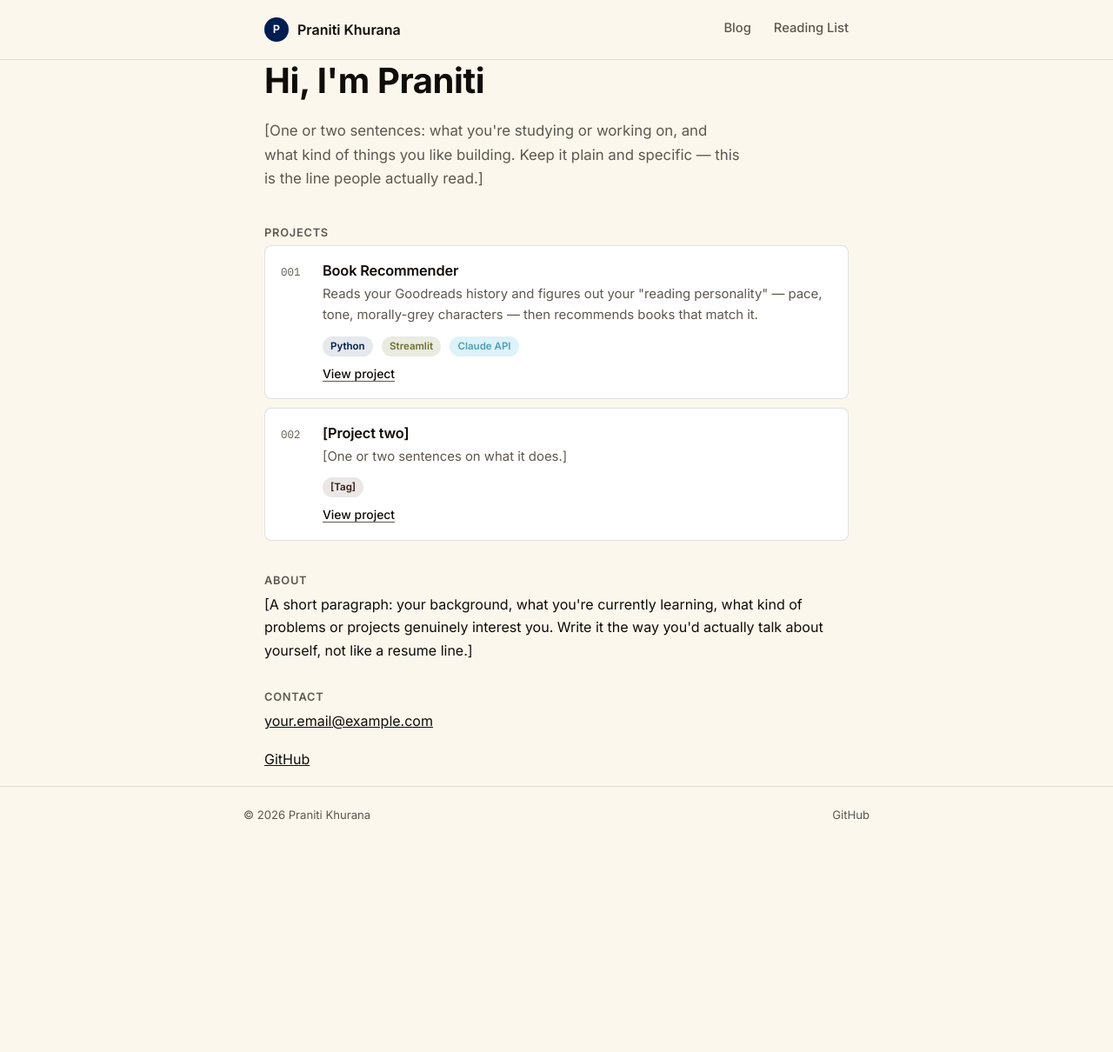
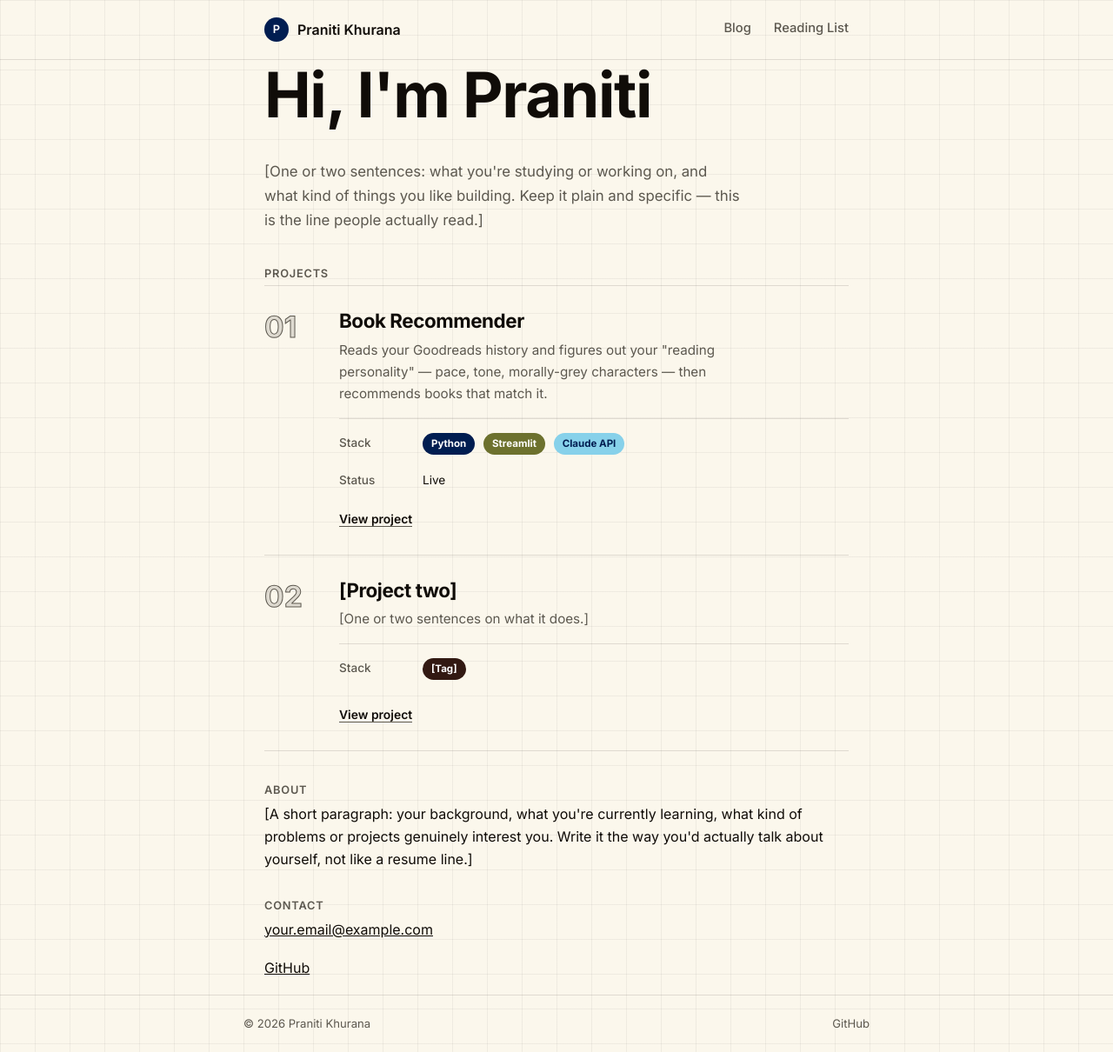
Before and after one commit to pranitidumb/pranitidumb.github.io, a Jekyll site: the page built from index.md, in a window 1280 px wide. Shown: the whole page at 87% size. Built offline with Jekyll 4.4.1, drawn with Linux system fonts in a browser that asks for light colours; before the commit the page ends 971 px from its top, so only the background shows below that.

Commit message:
Add texture and type-forward redesign

```diff
--- a/assets/css/style.css
+++ b/assets/css/style.css
@@ -3,6 +3,7 @@
   --bg:         #FBF7EC;   /* cream canvas */
   --surface:    #FFFFFF;   /* card/row background */
   --border:     rgba(16, 12, 8, 0.12);
+  --grid-line:  rgba(16, 12, 8, 0.05);
   --ink:        #100C08;   /* smoky black - primary text */
   --ink-soft:   #5C584F;   /* muted warm gray for secondary text */
 
@@ -26,6 +27,10 @@ html { scroll-behavior: smooth; }
 body {
   margin: 0;
   background: var(--bg);
+  background-image:
+    linear-gradient(var(--grid-line) 1px, transparent 1px),
+    linear-gradient(90deg, var(--grid-line) 1px, transparent 1px);
+  background-size: 40px 40px;
   color: var(--ink);
   font-family: var(--sans);
   font-size: 16px;
@@ -117,11 +122,11 @@ main {
 h1, h2, h3 {
   font-family: var(--sans);
   font-weight: 700;
-  line-height: 1.2;
+  line-height: 1.1;
   margin: 0 0 0.5em;
-  letter-spacing: -0.01em;
+  letter-spacing: -0.02em;
 }
-h1 { font-size: clamp(1.9rem, 5vw, 2.5rem); }
+h1 { font-size: clamp(2.6rem, 8vw, 4.5rem); }
 h2 {
   font-size: 0.8rem;
   margin-top: 2.6em;
@@ -150,64 +155,83 @@ p { margin: 0 0 1.1em; }
   margin-bottom: 2.4em;
 }
 
-/* ---------- database-style entry rows (projects, posts, books) ---------- */
+/* ---------- type-forward entry list (projects, books) ---------- */
 .entry-list {
   display: flex;
   flex-direction: column;
-  gap: 10px;
   margin: 0 0 2.4em;
 }
 .entry-row {
-  background: var(--surface);
-  border: 1px solid var(--border);
-  border-radius: var(--radius);
-  padding: 16px 18px;
   display: flex;
-  gap: 16px;
-  align-items: baseline;
+  gap: 20px;
+  padding: 28px 0;
+  border-top: 1px solid var(--border);
 }
+.entry-list .entry-row:last-child { border-bottom: 1px solid var(--border); }
 .entry-index {
-  font-family: var(--mono);
-  font-size: 0.78rem;
-  color: var(--ink-soft);
+  font-family: var(--sans);
+  font-size: 2.1rem;
+  font-weight: 700;
+  color: var(--border);
+  -webkit-text-stroke: 1px var(--ink-soft);
   flex: 0 0 auto;
-  width: 32px;
-  padding-top: 3px;
+  line-height: 1;
+  padding-top: 2px;
+  width: 66px;
 }
 .entry-body { flex: 1 1 auto; min-width: 0; }
 .entry-row h3 {
-  font-size: 1.02rem;
-  margin: 0 0 4px;
-  font-weight: 600;
+  font-size: 1.4rem;
+  margin: 0 0 8px;
+  font-weight: 700;
 }
 .entry-row p {
   color: var(--ink-soft);
-  font-size: 0.93rem;
-  margin: 0 0 8px;
+  font-size: 0.95rem;
+  margin: 0 0 14px;
+  max-width: 52ch;
 }
+.entry-meta {
+  border-top: 1px solid var(--border);
+  padding-top: 10px;
+  margin-bottom: 14px;
+}
+.entry-meta-row {
+  display: flex;
+  gap: 16px;
+  padding: 6px 0;
+  font-size: 0.85rem;
+}
+.entry-meta-row dt {
+  color: var(--ink-soft);
+  width: 80px;
+  flex: 0 0 auto;
+  font-weight: 500;
+}
+.entry-meta-row dd { margin: 0; }
 .entry-row a.entry-link {
   font-size: 0.87rem;
-  font-weight: 500;
+  font-weight: 600;
   color: var(--ink);
   text-decoration: none;
   border-bottom: 1px solid var(--ink-soft);
 }
 .entry-row a.entry-link:hover { color: var(--navy); border-color: var(--navy); }
 
-/* colored tag pills, Notion-property style */
+/* filled, bolder tag pills */
 .tag {
   display: inline-block;
   font-size: 0.72rem;
-  font-weight: 600;
-  padding: 2px 9px;
+  font-weight: 700;
+  padding: 3px 10px;
   border-radius: 999px;
   margin: 0 6px 6px 0;
 }
-.tag-navy      { background: rgba(0, 29, 81, 0.1);    color: var(--navy); }
-.tag-olive     { background: rgba(109, 113, 46, 0.14); color: var(--olive); }
-.tag-burgundy  { background: rgba(92, 14, 34, 0.1);    color: var(--burgundy); }
-.tag-mahogany  { background: rgba(50, 25, 18, 0.1);    color: var(--mahogany); }
-.tag-skyblue   { background: rgba(135, 209, 234, 0.28); color: var(--skyblue); }
+.tag-navy      { background: var(--navy);     color: #fff; }
+.tag-olive     { background: var(--olive);    color: #fff; }
+.tag-burgundy  { background: var(--burgundy); color: #fff; }
+.tag-mahogany  { background: var(--mahogany); color: #fff; }
+.tag-skyblue   { background: var(--skyblue-bg); color: var(--navy); }
 
 /* ---------- blog listing ---------- */
 .catalog-list { list-style: none; margin: 0; padding: 0; }
--- a/index.md
+++ b/index.md
@@ -15,28 +15,40 @@ permalink: /
 <div class="entry-list">
 
   <div class="entry-row">
-    <span class="entry-index">001</span>
+    <span class="entry-index">01</span>
     <div class="entry-body">
       <h3>Book Recommender</h3>
       <p>Reads your Goodreads history and figures out your "reading
       personality" — pace, tone, morally-grey characters — then
       recommends books that match it.</p>
-      <span class="tag tag-navy">Python</span>
-      <span class="tag tag-olive">Streamlit</span>
-      <span class="tag tag-skyblue">Claude API</span>
-      <br>
+      <dl class="entry-meta">
+        <div class="entry-meta-row">
+          <dt>Stack</dt>
+          <dd><span class="tag tag-navy">Python</span>
+              <span class="tag tag-olive">Streamlit</span>
+              <span class="tag tag-skyblue">Claude API</span></dd>
+        </div>
+        <div class="entry-meta-row">
+          <dt>Status</dt>
+          <dd>Live</dd>
+        </div>
+      </dl>
       <a class="entry-link" href="#">View project</a>
       <!-- swap "#" for your deployed app's real URL -->
     </div>
   </div>
 
   <div class="entry-row">
-    <span class="entry-index">002</span>
+    <span class="entry-index">02</span>
     <div class="entry-body">
       <h3>[Project two]</h3>
       <p>[One or two sentences on what it does.]</p>
-      <span class="tag tag-mahogany">[Tag]</span>
-      <br>
+      <dl class="entry-meta">
+        <div class="entry-meta-row">
+          <dt>Stack</dt>
+          <dd><span class="tag tag-mahogany">[Tag]</span></dd>
+        </div>
+      </dl>
       <a class="entry-link" href="#">View project</a>
     </div>
   </div>
```
Also changed, not shown: reading-list.md (+10 -10 lines).
